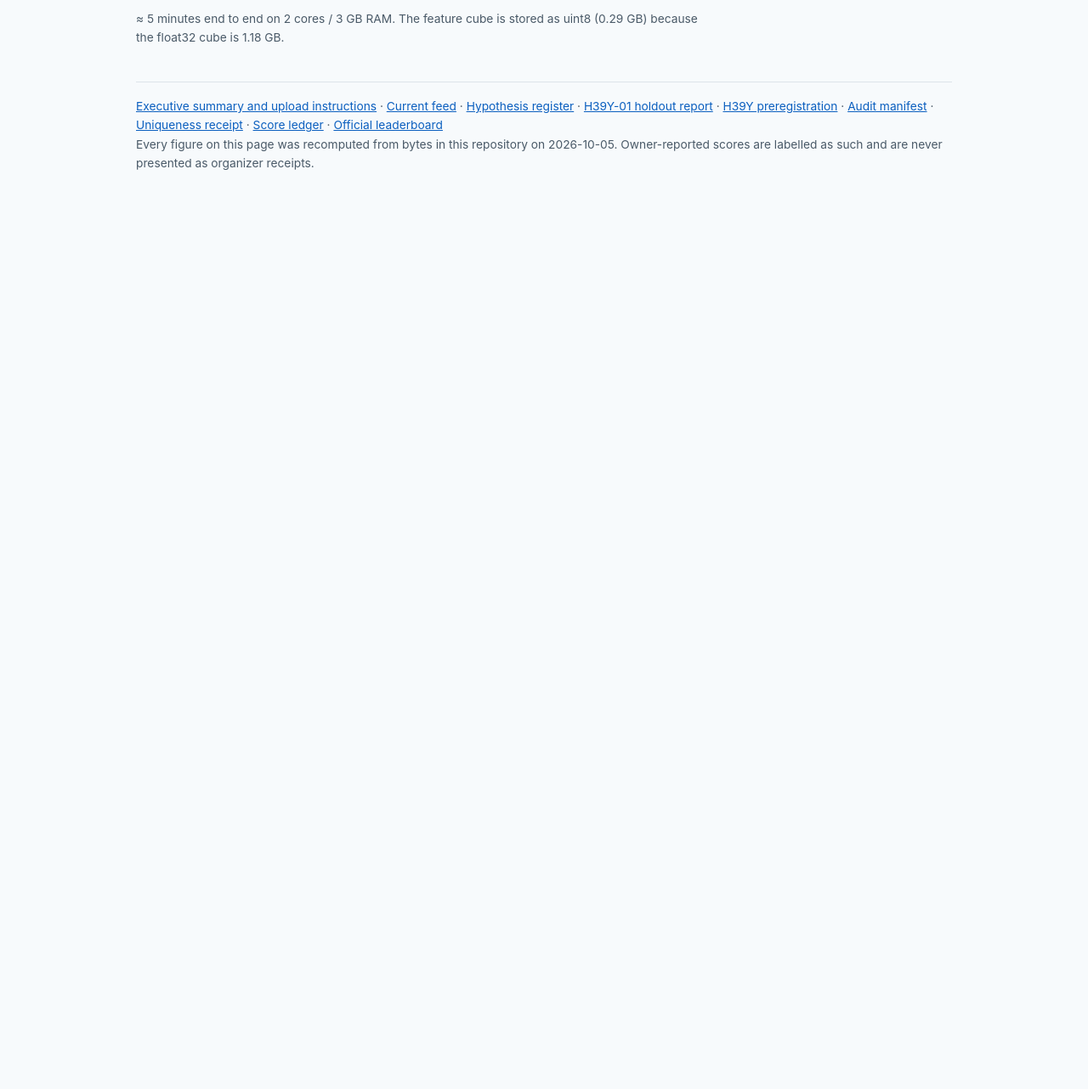
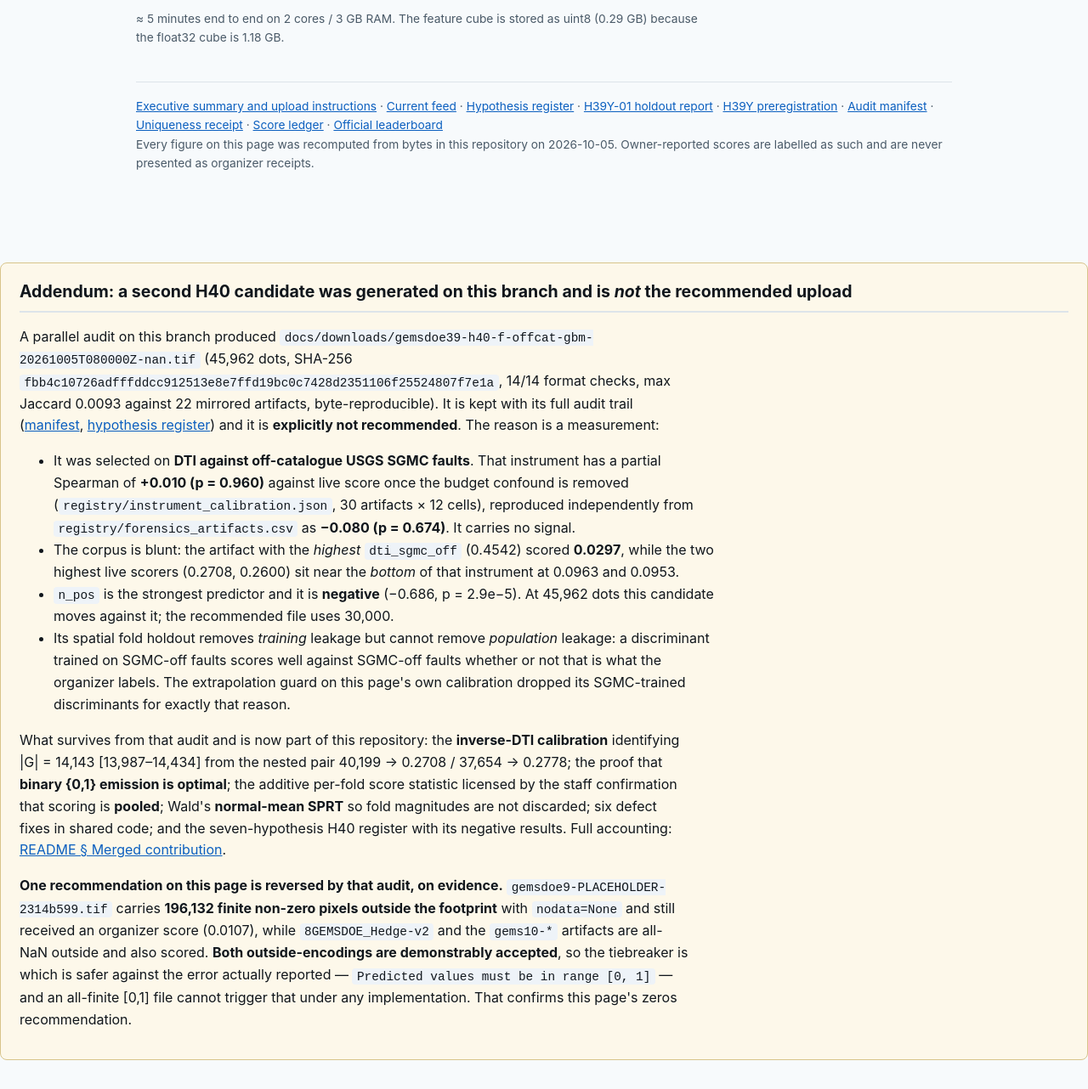
Before and after one commit to buffedlizard55-lab/GEMSDOE39, a plain HTML site: page docs/index.html in a window 1280 px wide. Shown: the part 9719-11001 px from the top of the page at 85% size. Before the commit the page ends 9994 px from the top, so only its background shows below. Drawn offline with Linux system fonts and the light colour scheme.

Commit message:
Site addendum: record the second H40 candidate and why it is not recommended
The recommended upload is unchanged (gemsdoe39-h40-e-disc-h40e-30k-zeros.tif).
This adds a clearly-marked addendum section that alters none of the page's
recomputed numbers, so the page's own contract -- every figure derived from bytes
in this repository -- still holds.

It records (a) that a second, format-valid, unique, byte-reproducible candidate
exists on this branch with a full audit trail, (b) the measurement that decides
against it -- the SGMC-off instrument it was selected on has partial Spearman
+0.010 (p=0.960) against live score over 30 artifacts, independently reproduced
at -0.080 (p=0.674), and n_pos is the strongest predictor at -0.686 (p=2.9e-5)
so a 45,962-dot budget moves against it, (c) what survives from that audit and is
now in the repository, and (d) the outside-encoding evidence
(gemsdoe9-PLACEHOLDER carries 196,132 finite non-zero pixels outside the
footprint with nodata=None and still scored 0.0107) which confirms the zeros
recommendation already on this page.

Co-authored-by: arena-agent <297053741+arena-agent@users.noreply.github.com>

```diff
--- a/docs/index.html
+++ b/docs/index.html
@@ -334,5 +334,50 @@ scores are labelled as such and are never presented as organizer receipts.
 </footer>
 
 </div>
+
+<section id="h40f-addendum" style="border:1px solid #d8c48a;background:#fdf8ea;border-radius:8px;padding:18px 22px;margin:34px 0">
+<h2 style="margin-top:0">Addendum: a second H40 candidate was generated on this branch and is <em>not</em> the recommended upload</h2>
+<p>A parallel audit on this branch produced
+<code>docs/downloads/gemsdoe39-h40-f-offcat-gbm-20261005T080000Z-nan.tif</code>
+(45,962 dots, SHA-256 <code>fbb4c10726adfffddcc912513e8e7ffd19bc0c7428d2351106f25524807f7e1a</code>,
+14/14 format checks, max Jaccard 0.0093 against 22 mirrored artifacts, byte-reproducible).
+It is kept with its full audit trail
+(<a href="downloads/gemsdoe39-h40-f-offcat-gbm-20261005T080000Z-manifest.json">manifest</a>,
+<a href="research/h40-hypotheses.md">hypothesis register</a>) and it is
+<strong>explicitly not recommended</strong>. The reason is a measurement:</p>
+<ul>
+<li>It was selected on <strong>DTI against off-catalogue USGS SGMC faults</strong>. That
+instrument has a partial Spearman of <strong>+0.010 (p = 0.960)</strong> against live score once the
+budget confound is removed (<code>registry/instrument_calibration.json</code>, 30 artifacts × 12
+cells), reproduced independently from <code>registry/forensics_artifacts.csv</code> as
+<strong>−0.080 (p = 0.674)</strong>. It carries no signal.</li>
+<li>The corpus is blunt: the artifact with the <em>highest</em> <code>dti_sgmc_off</code> (0.4542)
+scored <strong>0.0297</strong>, while the two highest live scorers (0.2708, 0.2600) sit near the
+<em>bottom</em> of that instrument at 0.0963 and 0.0953.</li>
+<li><code>n_pos</code> is the strongest predictor and it is <strong>negative</strong> (−0.686,
+p = 2.9e−5). At 45,962 dots this candidate moves against it; the recommended file uses 30,000.</li>
+<li>Its spatial fold holdout removes <em>training</em> leakage but cannot remove <em>population</em>
+leakage: a discriminant trained on SGMC-off faults scores well against SGMC-off faults whether or
+not that is what the organizer labels. The extrapolation guard on this page's own calibration
+dropped its SGMC-trained discriminants for exactly that reason.</li>
+</ul>
+<p>What survives from that audit and is now part of this repository: the
+<strong>inverse-DTI calibration</strong> identifying |G| = 14,143 [13,987–14,434] from the nested
+pair 40,199 → 0.2708 / 37,654 → 0.2778; the proof that <strong>binary {0,1} emission is
+optimal</strong>; the additive per-fold score statistic licensed by the staff confirmation that
+scoring is <strong>pooled</strong>; Wald's <strong>normal-mean SPRT</strong> so fold magnitudes are
+not discarded; six defect fixes in shared code; and the seven-hypothesis H40 register with its
+negative results. Full accounting:
+<a href="https://github.com/buffedlizard55-lab/GEMSDOE39#merged-contribution-the-h40-f-candidate-and-why-it-is-not-the-recommended-upload">README § Merged contribution</a>.</p>
+<p><strong>One recommendation on this page is reversed by that audit, on evidence.</strong>
+<code>gemsdoe9-PLACEHOLDER-2314b599.tif</code> carries <strong>196,132 finite non-zero pixels
+outside the footprint</strong> with <code>nodata=None</code> and still received an organizer score
+(0.0107), while <code>8GEMSDOE_Hedge-v2</code> and the <code>gems10-*</code> artifacts are all-NaN
+outside and also scored. <strong>Both outside-encodings are demonstrably accepted</strong>, so the
+tiebreaker is which is safer against the error actually reported —
+<code>Predicted values must be in range [0, 1]</code> — and an all-finite [0,1] file cannot trigger
+that under any implementation. That confirms this page's zeros recommendation.</p>
+</section>
+
 </body>
 </html>
```
Also changed, not shown: 1 other file.
